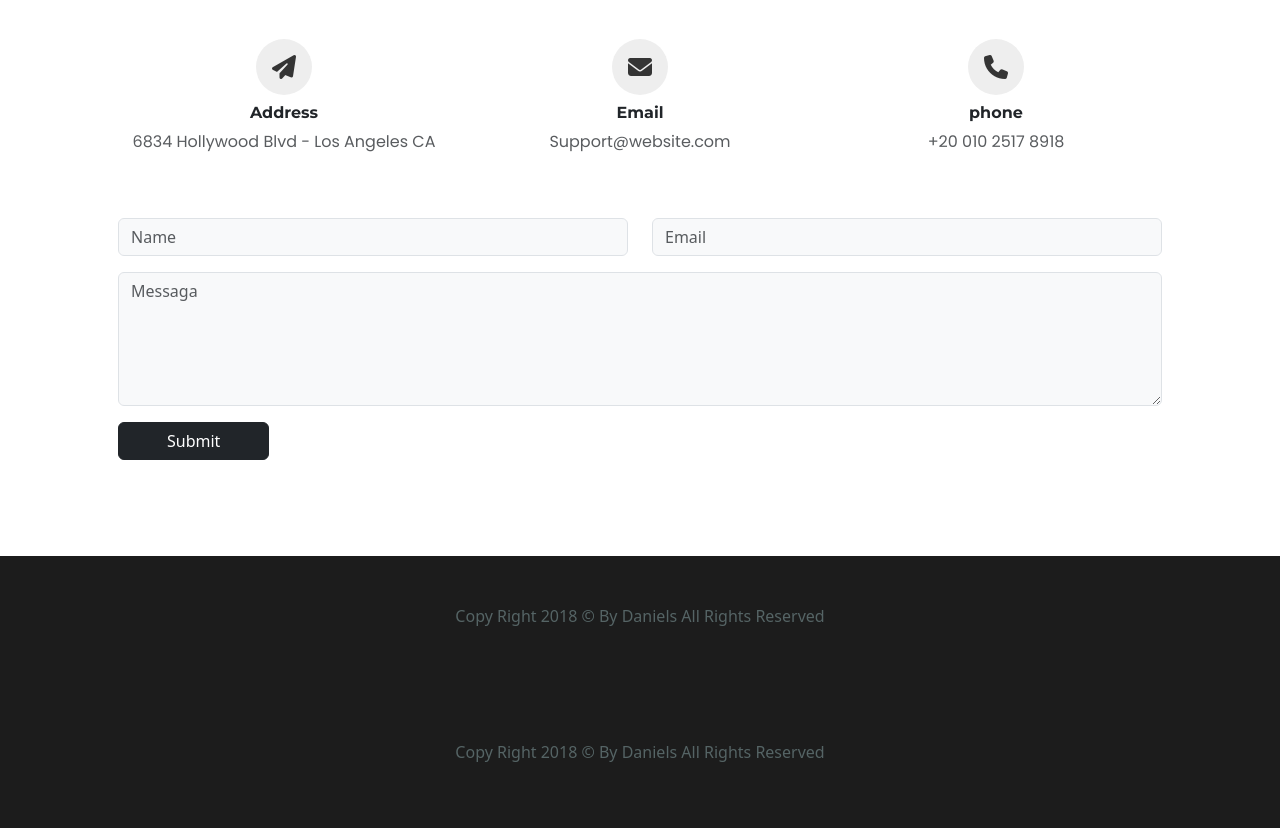
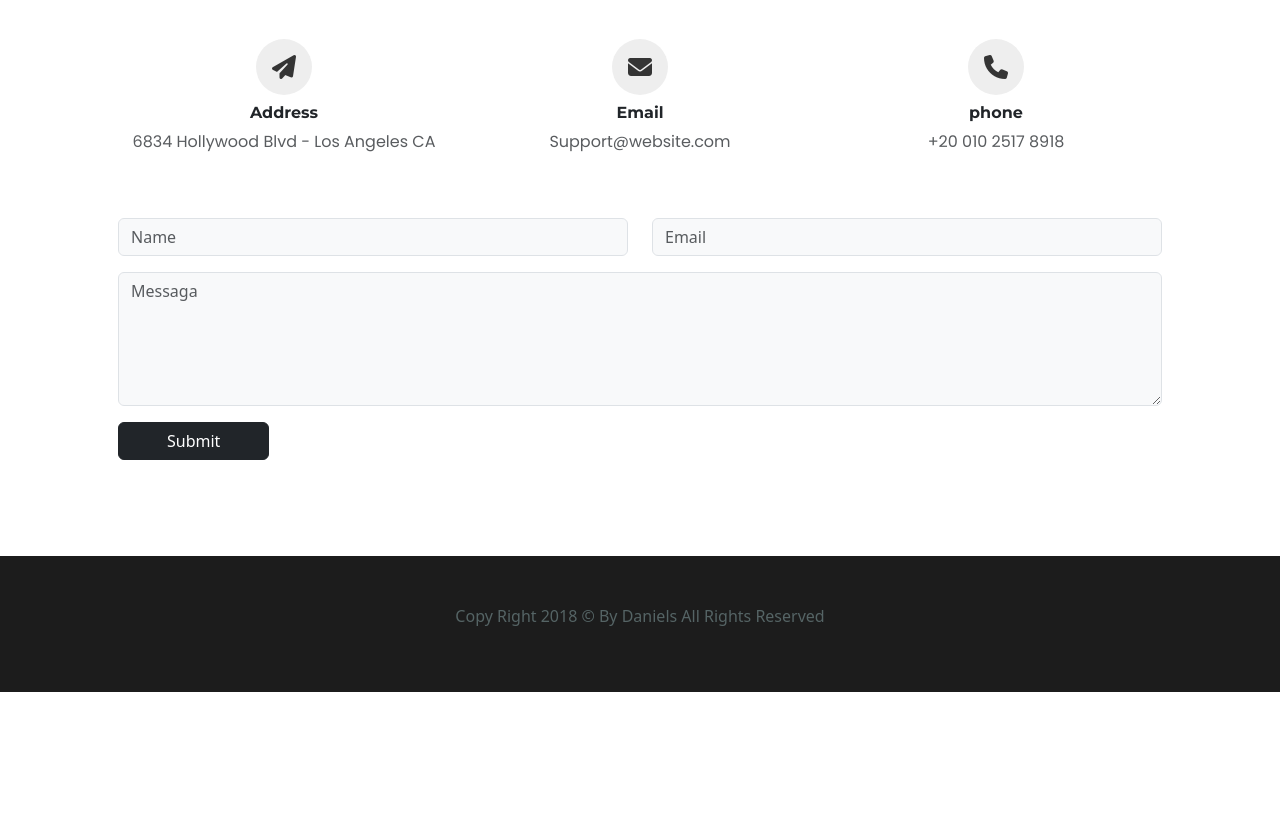
Before and after one commit to lailaelsayed/Testing, a plain HTML site: page index.html in a window 1280 px wide. Shown: the part 4998-5826 px from the top of the page. After the commit the page ends 5690 px from the top, so only its background shows below. Drawn offline with Linux system fonts and the light colour scheme; files whose address does not match are found by name.

Commit message:
third commit

```diff
--- a/index.html
+++ b/index.html
@@ -690,9 +690,7 @@
     <footer class="d-flex justify-content-center main-bg py-5">
             <p>Copy Right 2018 © By Daniels All Rights Reserved</p>
     </footer>
-    <footer class="d-flex justify-content-center main-bg py-5">
-        <p>Copy Right 2018 © By Daniels All Rights Reserved</p>
-    </footer>
+
 
 
 
```
